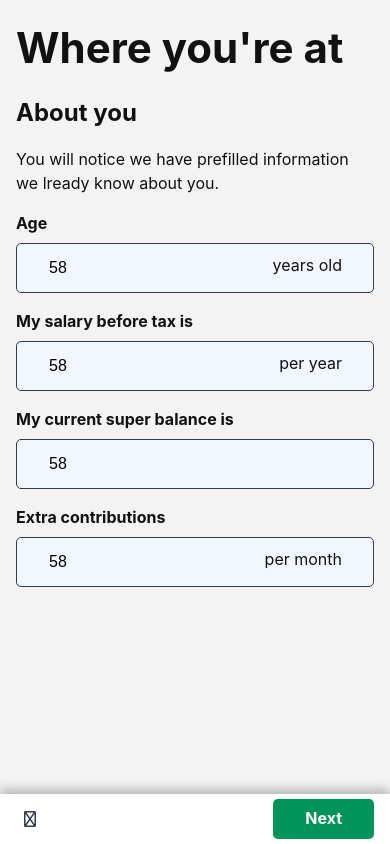
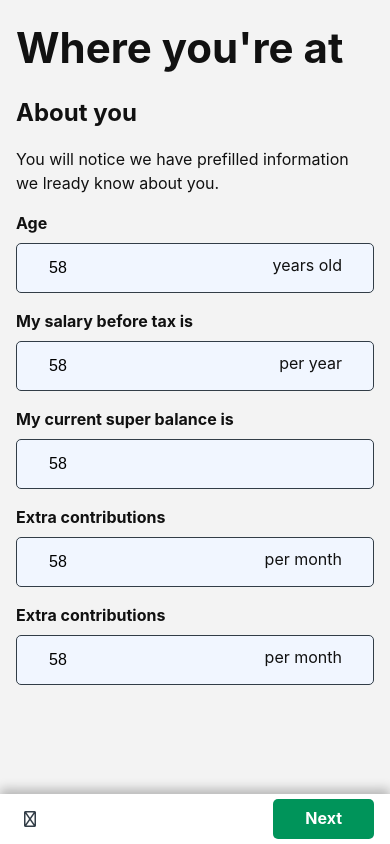
Before and after one commit to jaseflow/calculator, a React (Create React App) app: page /step/current/about-you in a window 390 px wide. Built offline with nearby package versions, Linux system fonts and the light colour scheme.

Commit message:
Update scrollable heights on mobile

```diff
--- a/src/App.js
+++ b/src/App.js
@@ -1,4 +1,4 @@
-import React, { useState } from "react";
+import React, { useState, useEffect } from "react";
 
 import Logo from './Logo.svg';
 import './App.scss';
@@ -45,6 +45,7 @@ function App() {
   const location = useLocation()
   const [stepIndex, setStepIndex] = useState(0)
   const [sectionIndex, setSectionIndex] = useState(0)
+  const [windowHeight, setWindowHeight] = useState(null)
 
   function handleSave() {
     steps[stepIndex].completed = true
@@ -59,7 +60,7 @@ function App() {
       'Nav__link--completed': step.completed
     })
     return (
-      <li>
+      <li key={`step-${i}`}>
         {step.completed || stepIndex === i ?
           <Link to={steps[i].sections[0]} onClick={() => setStepIndex(i)} className={linkClasses}>
             <strong>{step.name}</strong>
@@ -81,9 +82,13 @@ function App() {
     )
   })
 
+  useEffect(() => {
+    setWindowHeight(window.innerHeight)
+  },[])
+
   return (
     <div className="App">
-      <nav className="Nav">
+      <nav className="Nav" style={{ height: windowHeight }}>
         <header className="Nav__header">
           <img src={Logo} alt="" />
           <div className="Nav__blurb">
@@ -107,8 +112,8 @@ function App() {
           </div>
         </footer>
       </nav>
-      <main className={`Slides ${location.pathname.includes('/step') ? 'Slides--open' : ''}`}>
-        <div className="Slides__wrap">
+      <main className={`Slides ${location.pathname.includes('/step') ? 'Slides--open' : ''}`} style={{ height: windowHeight }}>
+        <div className="Slides__wrap" style={{ height: windowHeight }}>
           <Switch>
             <Route path="/step/current">
               <section className="Slides__slide">
@@ -135,6 +140,11 @@ function App() {
                           <div className="form__group">
                             <label className="form__label" htmlFor="">My current super balance is</label>
                             <input type="text" value="58" className="form__input" />
+                          </div>
+                          <div className="form__group">
+                            <label className="form__label" htmlFor="">Extra contributions</label>
+                            <input type="text" value="58" className="form__input form__input--suffixed" />
+                            <span className="form__suffix">per month</span>
                           </div>
                           <div className="form__group">
                             <label className="form__label" htmlFor="">Extra contributions</label>
--- a/src/App.scss
+++ b/src/App.scss
@@ -238,11 +238,14 @@ strong {
   background: $offWhite;
   z-index: 50;
   transition: transform 375ms ease;
-  padding-bottom: calc(50px + 1rem);
 }
 
 .Slides--open {
   transform: translateX(-100%);
+}
+
+.Slides__wrap {
+  overflow-y: auto;
 }
 
 .Slides__footer {
@@ -268,6 +271,7 @@ strong {
 
 .Slides__slide {
   padding: 1rem;
+  padding-bottom: calc(50px + 1rem);
 }
 
 .Slides__back {
```
Also changed, not shown: 1 other file (tests, documents, lock files or other folders).
